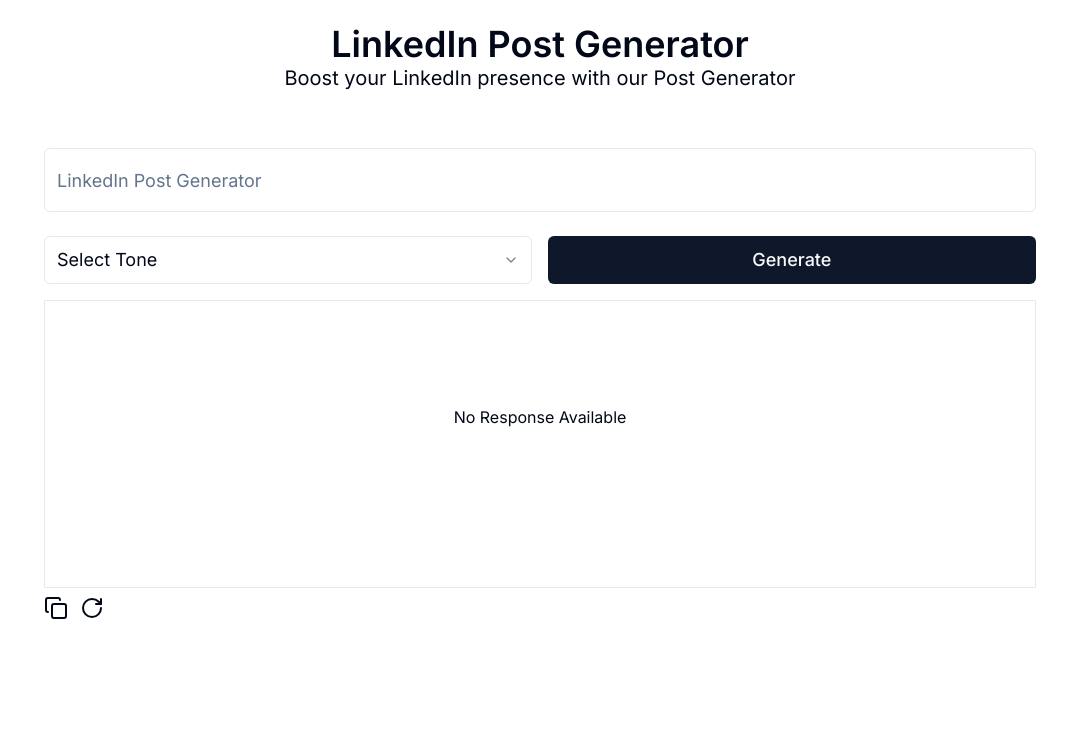
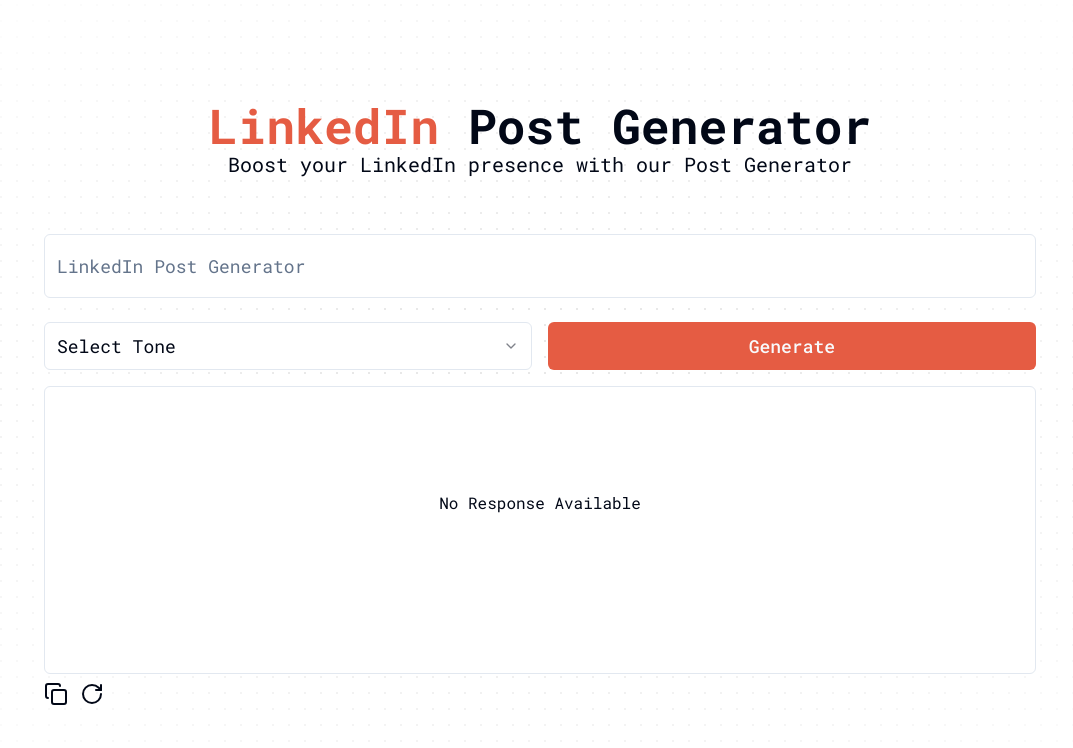
Before and after one commit to mdanjumkamali/linkedin-post-generator, a Next.js app: page / in a window 1280 px wide. Shown: the top 748 px of the page, without its empty margins (100-1173 px from the left). Built offline with nearby package versions, Linux system fonts and the light colour scheme.

Commit message:
Add background

```diff
--- a/package.json
+++ b/package.json
@@ -18,7 +18,9 @@
     "axios": "^1.7.2",
     "class-variance-authority": "^0.7.0",
     "clsx": "^2.1.1",
+    "framer-motion": "^11.2.9",
     "lucide-react": "^0.379.0",
+    "mini-svg-data-uri": "^1.4.4",
     "next": "14.2.3",
     "openai": "^4.47.2",
     "react": "^18",
--- a/src/app/layout.tsx
+++ b/src/app/layout.tsx
@@ -1,8 +1,8 @@
 import type { Metadata } from "next";
-import { Inter } from "next/font/google";
+import { Roboto_Mono } from "next/font/google";
 import "./globals.css";
 
-const inter = Inter({ subsets: ["latin"] });
+const inter = Roboto_Mono({ subsets: ["latin"] });
 
 export const metadata: Metadata = {
   title: "Create Next App",
--- a/src/app/page.tsx
+++ b/src/app/page.tsx
@@ -1,11 +1,9 @@
-import Header from "@/components/header/Header";
-import Post from "@/components/post/Post";
+import Hero from "@/components/herosection/Hero";
 
 export default function Home() {
   return (
-    <div>
-      <Header />
-      <Post />
+    <div className="relative">
+      <Hero />
     </div>
   );
 }
--- a/src/components/header/Header.tsx
+++ b/src/components/header/Header.tsx
@@ -4,8 +4,8 @@
   return (
     <div className="flex items-center justify-center max-w-screen-xl mx-auto my-6">
       <div className="flex flex-col items-center">
-        <h1 className="text-2xl md:text-4xl font-semibold">
-          LinkedIn Post Generator
+        <h1 className="text-2xl md:text-5xl font-bold">
+          <span className="text-[#e55c43]">LinkedIn</span> Post Generator
         </h1>
         <p className="text-lg md:text-xl text-center">
           Boost your LinkedIn presence with our Post Generator
--- /dev/null
+++ b/src/components/herosection/Hero.tsx
@@ -0,0 +1,18 @@
+import React from "react";
+import Header from "../header/Header";
+import Post from "../post/Post";
+
+const Hero = () => {
+  return (
+    <div className="h-[50rem] w-full dark:bg-black bg-white  dark:bg-dot-white/[0.2] bg-dot-black/[0.2] relative flex items-center justify-center">
+      <div className="absolute pointer-events-none inset-0 flex items-center justify-center dark:bg-black bg-white [mask-image:radial-gradient(ellipse_at_center,transparent_20%,black)]"></div>
+
+      <div className="relative z-20 w-full">
+        <Header />
+        <Post />
+      </div>
+    </div>
+  );
+};
+
+export default Hero;
--- a/src/components/post/Post.tsx
+++ b/src/components/post/Post.tsx
@@ -124,7 +124,7 @@
             />
             <Button
               type="submit"
-              className="w-full md:w-1/2 h-12 text-lg"
+              className="w-full md:w-1/2 h-12 text-lg bg-[#e55c43] hover:bg-[#ff7f66]"
               disabled={isLoading}
             >
               Generate
--- a/src/components/post/Result.tsx
+++ b/src/components/post/Result.tsx
@@ -56,7 +56,7 @@
 
   return (
     <>
-      <div className="border w-full mt-4 h-72 p-4 overflow-y-auto relative">
+      <div className="border w-full mt-4 h-72 p-4 overflow-y-auto relative bg-white rounded-md">
         {isLoading ? (
           <div className="flex items-center justify-center h-full">
             <ClipLoader color="#333" />
@@ -64,7 +64,7 @@
         ) : (
           <div className="p-2" ref={responseRef}>
             {data ? (
-              <section className="prose">
+              <section className="prose  max-w-none">
                 <Markdown>{data}</Markdown>
               </section>
             ) : (
--- a/tailwind.config.ts
+++ b/tailwind.config.ts
@@ -1,4 +1,11 @@
 import type { Config } from "tailwindcss";
+
+const svgToDataUri = require("mini-svg-data-uri");
+
+const colors = require("tailwindcss/colors");
+const {
+  default: flattenColorPalette,
+} = require("tailwindcss/lib/util/flattenColorPalette");
 
 const config = {
   darkMode: ["class"],
@@ -74,7 +81,44 @@
       },
     },
   },
-  plugins: [require("tailwindcss-animate"), require("@tailwindcss/typography")],
+  plugins: [
+    require("tailwindcss-animate"),
+    require("@tailwindcss/typography"),
+    addVariablesForColors,
+    function ({ matchUtilities, theme }: any) {
+      matchUtilities(
+        {
+          "bg-grid": (value: any) => ({
+            backgroundImage: `url("${svgToDataUri(
+              `<svg xmlns="http://www.w3.org/2000/svg" viewBox="0 0 32 32" width="32" height="32" fill="none" stroke="${value}"><path d="M0 .5H31.5V32"/></svg>`
+            )}")`,
+          }),
+          "bg-grid-small": (value: any) => ({
+            backgroundImage: `url("${svgToDataUri(
+              `<svg xmlns="http://www.w3.org/2000/svg" viewBox="0 0 32 32" width="8" height="8" fill="none" stroke="${value}"><path d="M0 .5H31.5V32"/></svg>`
+            )}")`,
+          }),
+          "bg-dot": (value: any) => ({
+            backgroundImage: `url("${svgToDataUri(
+              `<svg xmlns="http://www.w3.org/2000/svg" viewBox="0 0 32 32" width="16" height="16" fill="none"><circle fill="${value}" id="pattern-circle" cx="10" cy="10" r="1.6257413380501518"></circle></svg>`
+            )}")`,
+          }),
+        },
+        { values: flattenColorPalette(theme("backgroundColor")), type: "color" }
+      );
+    },
+  ],
 } satisfies Config;
 
 export default config;
+
+function addVariablesForColors({ addBase, theme }: any) {
+  let allColors = flattenColorPalette(theme("colors"));
+  let newVars = Object.fromEntries(
+    Object.entries(allColors).map(([key, val]) => [`--${key}`, val])
+  );
+
+  addBase({
+    ":root": newVars,
+  });
+}
```
Also changed, not shown: 1 other file (tests, documents, lock files or other folders).
